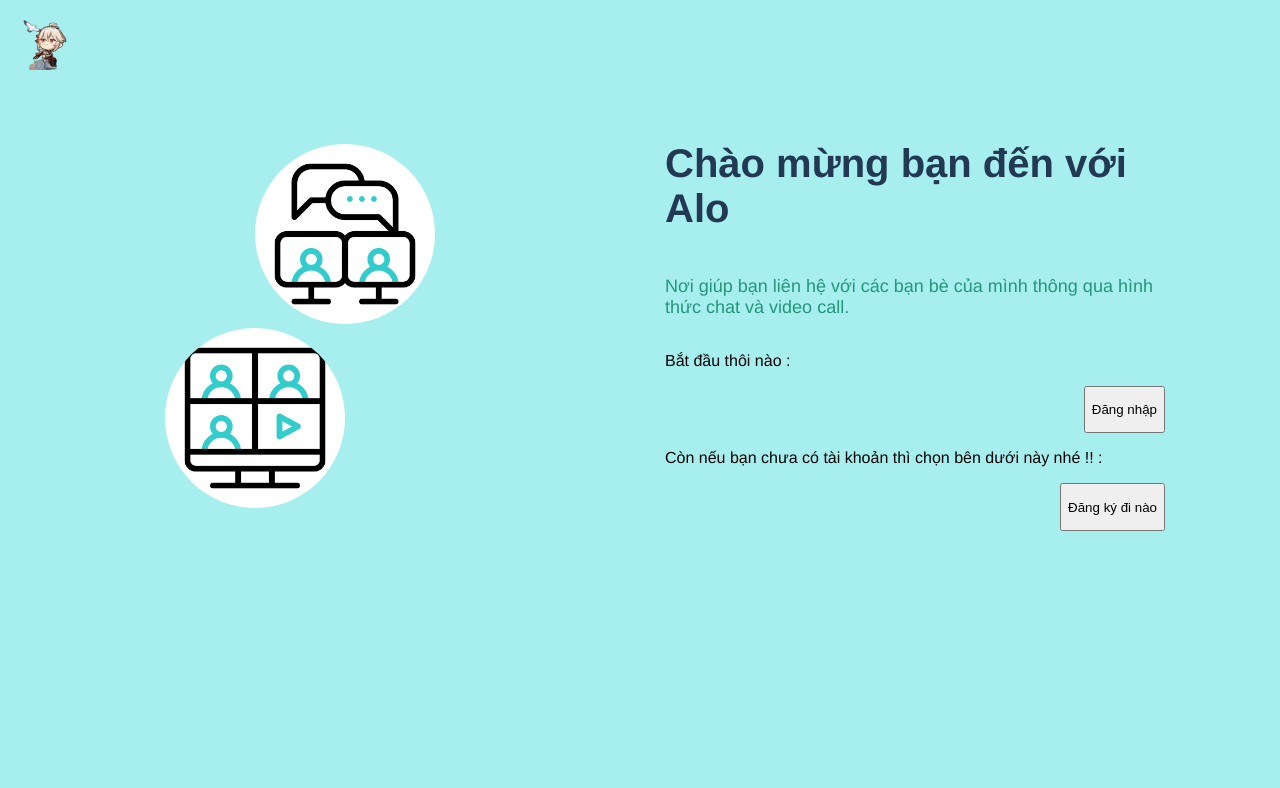
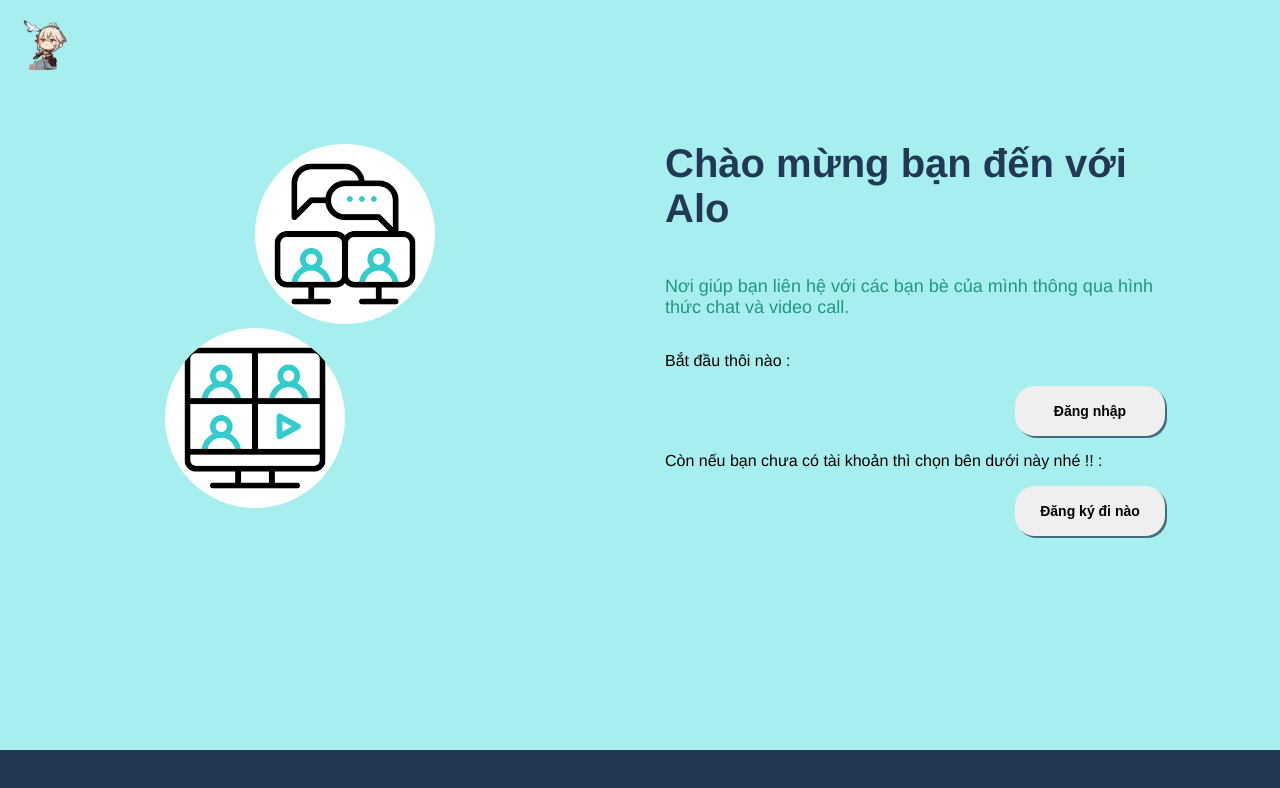
Before and after one commit to ThanhHiep25/App_Chat_CNM, a React (Create React App) app in the folder jalooo/: page / in a window 1280 px wide. Shown: the top 788 px of the page. Built offline with nearby package versions, Linux system fonts and the light colour scheme.

Commit message:
update button

```diff
--- a/jalooo/src/Components/ScreenWell/App.js
+++ b/jalooo/src/Components/ScreenWell/App.js
@@ -40,12 +40,15 @@ function App() {
             Còn nếu bạn chưa có tài khoản thì chọn bên dưới này nhé !! :{" "}
           </p>
           <div className="">
-            <button className="btn_dn">
+            <button className="btn_dk">
               <p>Đăng ký đi nào</p>
             </button>
           </div>
         </div>
       </body>
+      <footer className="footer">
+
+      </footer>
     </div>
   );
 }
--- a/jalooo/src/Css/App.css
+++ b/jalooo/src/Css/App.css
@@ -69,3 +69,41 @@
   width: 180px;
   border-radius: 50%;
 }
+
+.btn_dn {
+  height: 50px;
+  width: 150px;
+  border-radius: 20px;
+  border: none;
+  box-shadow:2px 2px #233953b9;
+  font-weight: bold;
+  font-size: 14px;
+}
+
+.btn_dn:hover {
+  background-color: #27db9f;
+  color: aliceblue;
+}
+
+.btn_dk {
+  height: 50px;
+  width: 150px;
+  border-radius: 20px;
+  border: none;
+  box-shadow:2px 2px #233953b9;
+  font-weight: bold;
+  font-size: 14px;
+}
+
+.btn_dk:hover {
+  background-color: #27db9f;
+  color: aliceblue;
+}
+
+.footer{
+  height: 50px;
+  width: 100%;
+  position: absolute;
+  bottom: 0;
+  background-color: #233953;
+}
```
